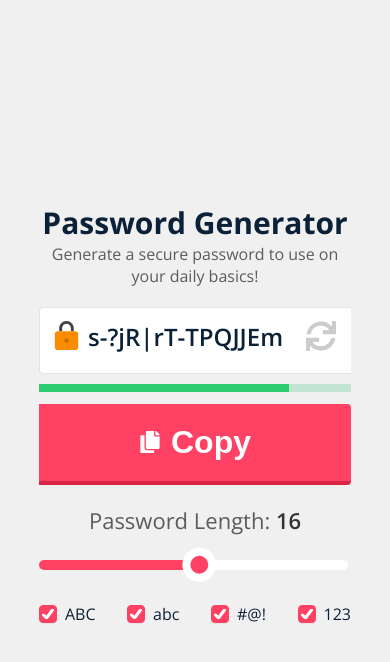
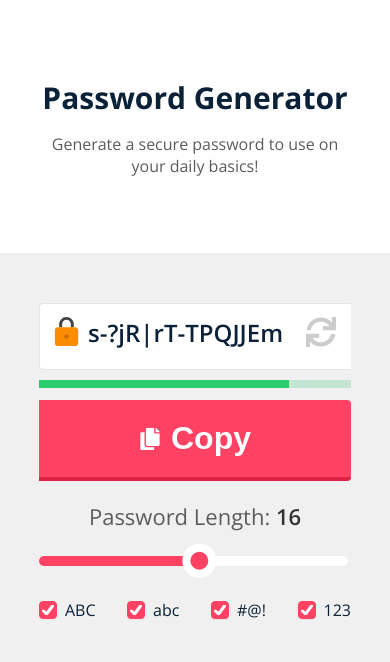
Before and after one commit to ajsevillano/password-generator, a React (Create React App) app: page / in a window 390 px wide. Shown: the top 662 px of the page. Built offline with nearby package versions, Linux system fonts and the light colour scheme.

Commit message:
Add header component

```diff
--- a/src/App.css
+++ b/src/App.css
@@ -19,28 +19,23 @@ p {
 .container {
   display: flex;
   height: 100vh;
-  justify-content: center;
+  flex-direction: column;
+  align-items: center;
 }
 
 .main-contain {
   width: 800px;
   flex-direction: column;
   display: flex;
-  justify-content: center;
+  margin-top: 30px;
 }
 
 @media screen and (max-width: 768px) {
-  .side {
-    display: none;
-  }
-
   .main-contain {
     width: 80%;
     flex-direction: column;
     display: flex;
     justify-content: center;
-    margin-left: auto;
-    margin-right: auto;
   }
 }
 .input-container {
@@ -437,7 +432,10 @@ input[type=range]::-ms-thumb {
   align-items: center;
 }
 .title-container h1 {
-  font-size: 40px;
+  font-size: 47px;
+}
+.title-container p {
+  margin-top: 15px;
 }
 
 @media screen and (max-width: 768px) {
@@ -446,8 +444,18 @@ input[type=range]::-ms-thumb {
   }
   .title-container p {
     text-align: center;
+    width: 300px;
   }
 }
+.header {
+  display: flex;
+  align-items: center;
+  justify-content: center;
+  background-color: #ffffff;
+  height: 30vh;
+  width: 100%;
+}
+
 .lock-icon {
   position: absolute;
   top: 15px;
--- a/src/App.js
+++ b/src/App.js
@@ -7,7 +7,6 @@ import Button from './components/Button/index';
 import CheckBox from './components/Checkbox/Index';
 import Slider from './components/Range-Slider/index';
 import SecureBar from './components/SecureBar/Index';
-import Title from './components/Title/Index';
 
 import { generatePassword, setPasswordLength } from './helpers';
 
@@ -126,7 +125,6 @@ const App = () => {
 
   return (
     <Layout>
-      <Title />
       <div className="input-container">
         <FcLock size={35} className={'lock-icon'} />
         <div className="sync-container" onClick={handleClick}>
--- a/src/App.scss
+++ b/src/App.scss
@@ -5,6 +5,7 @@
 @use './components/SecureBar/SecureBar';
 @use './components/Range-Slider/Range-Slider';
 @use './components/Title/Title';
+@use './components/Header/Header';
 
 @import url('https://fonts.googleapis.com/css2?family=Open+Sans:wght@400;600;700&display=swap');
 
--- /dev/null
+++ b/src/components/Header/Index.js
@@ -0,0 +1,11 @@
+import Title from '../Title/Index';
+
+const Header = () => {
+  return (
+    <div className="header">
+      <Title />
+    </div>
+  );
+};
+
+export default Header;
--- /dev/null
+++ b/src/components/Header/_Header.scss
@@ -0,0 +1,8 @@
+.header {
+  display: flex;
+  align-items: center;
+  justify-content: center;
+  background-color: #ffffff;
+  height: 30vh;
+  width: 100%;
+}
--- a/src/components/Layout/Index.js
+++ b/src/components/Layout/Index.js
@@ -1,8 +1,9 @@
-import React from 'react';
+import Header from '../Header/Index';
 
 const Index = ({ children }) => {
   return (
     <div className="container">
+      <Header />
       <div className="main-contain">{children}</div>
     </div>
   );
--- a/src/components/Layout/_Layout.scss
+++ b/src/components/Layout/_Layout.scss
@@ -18,27 +18,23 @@ p {
 .container {
   display: flex;
   height: 100vh;
-  justify-content: center;
+  flex-direction: column;
+  align-items: center;
 }
 
 .main-contain {
   width: 800px;
   flex-direction: column;
   display: flex;
-  justify-content: center;
+  margin-top: 30px;
 }
 
 //Mobile styles
 @media screen and (max-width: 768px) {
-  .side {
-    display: none;
-  }
   .main-contain {
     width: 80%;
     flex-direction: column;
     display: flex;
     justify-content: center;
-    margin-left: auto;
-    margin-right: auto;
   }
 }
--- a/src/components/Title/_Title.scss
+++ b/src/components/Title/_Title.scss
@@ -4,7 +4,11 @@
   align-items: center;
 
   h1 {
-    font-size: 40px;
+    font-size: 47px;
+  }
+
+  p {
+    margin-top: 15px;
   }
 }
 
@@ -15,6 +19,7 @@
     }
     p {
       text-align: center;
+      width: 300px;
     }
   }
 }
```
Also changed, not shown: 1 other file (tests, documents, lock files or other folders).
